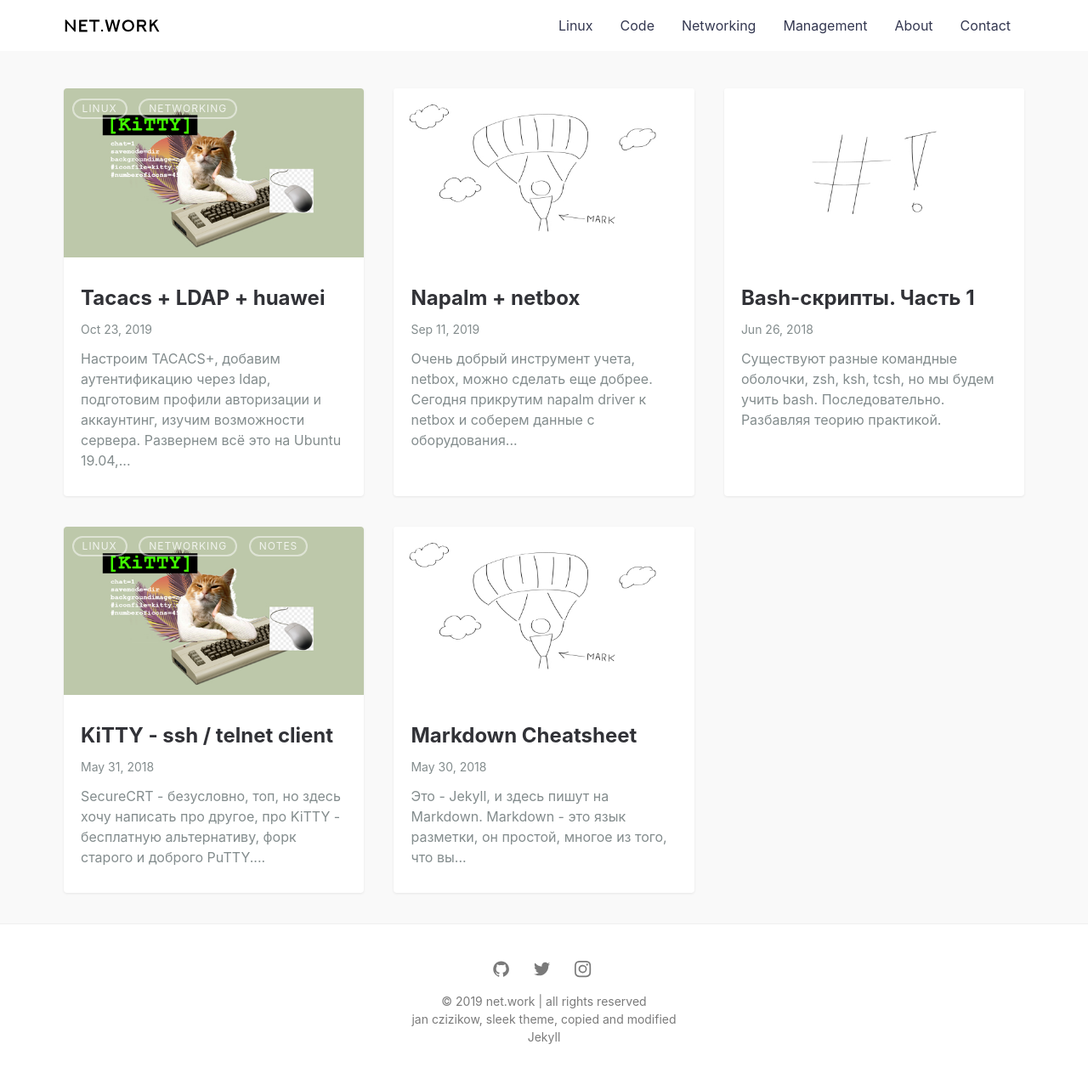
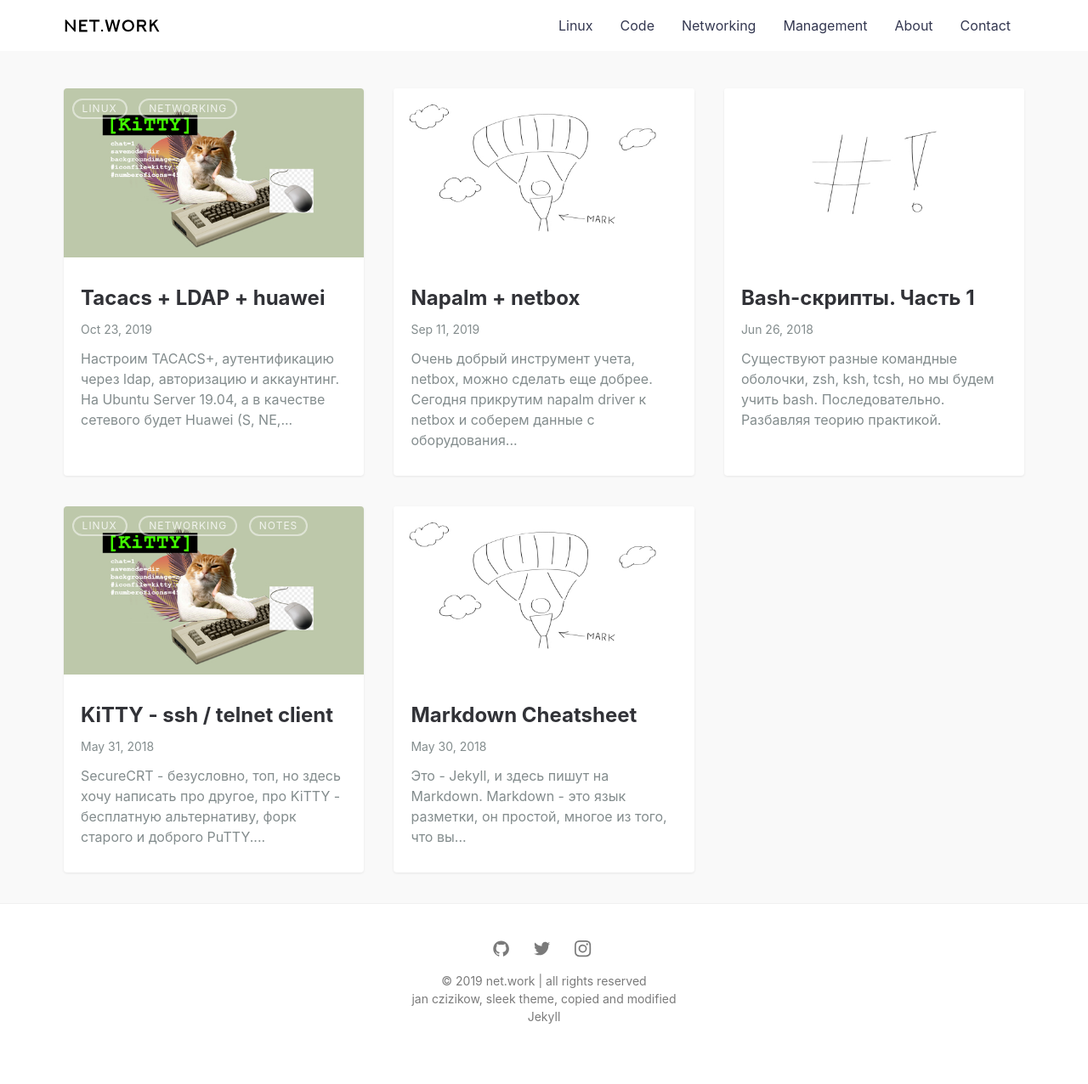
Before and after one commit to netdotwork/netdotwork.github.io, a Jekyll site: the page built from index.html, in a window 1280 px wide. Shown: the whole page at 85% size. Built offline with Jekyll 4.4.1, drawn with Linux system fonts in a browser that asks for light colours; the list of posts is cut into pages by our own code; after the commit the page ends 1252 px from its top, so only the background shows below that.

Commit message:
Update 2019-10-23-tacacs-plus.md

```diff
--- a/_posts/2019-10-23-tacacs-plus.md
+++ b/_posts/2019-10-23-tacacs-plus.md
@@ -1,7 +1,7 @@
 ---
 layout: post
 title: Tacacs + LDAP + huawei
-summary:  Настроим TACACS+, добавим аутентификацию через ldap, подготовим профили авторизации и аккаунтинг, изучим возможности сервера. Развернем всё это на Ubuntu 19.04, а в качестве сетевого будет Huawei (S, NE, CX, ATN, Eudemon (USG)).
+summary:  Настроим TACACS+, аутентификацию через ldap, авторизацию и аккаунтинг. На Ubuntu Server 19.04, а в качестве сетевого будет Huawei (S, NE, CX, ATN, Eudemon (USG)).
 featured-img: kittyonkeyboard
 categories: Linux Networking
 tags: [ huawei, tacacs+ ]
```
